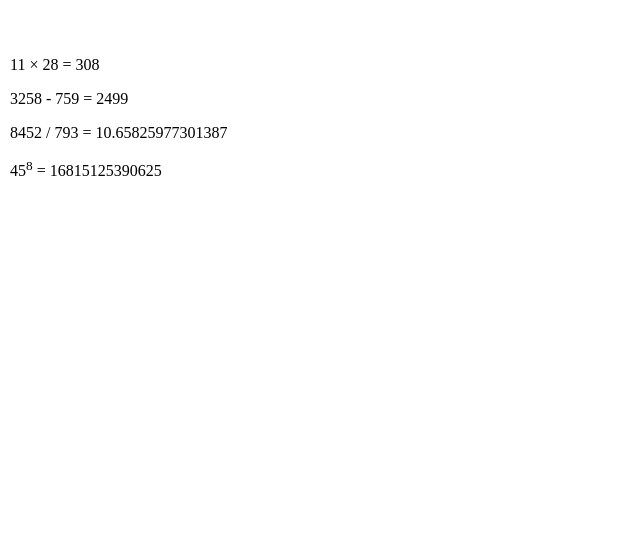
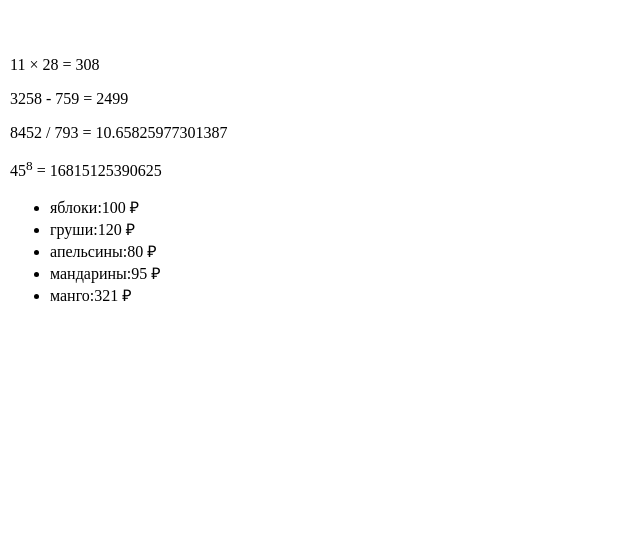
Before and after one commit to lsdamanl/web_labs_2, a Flask app: page /lab2/example in a window 1280 px wide. Shown: the part 61-607 px from the top of the page, without its empty margins (0-640 px from the left). Run offline with Flask 3, Linux system fonts and the light colour scheme.

Commit message:
Цикл в шаблоне

```diff
--- a/app.py
+++ b/app.py
@@ -189,4 +189,11 @@ def example():
     group = 'ФБИ-24'
     number_course = '3 курс'
     number_lab = '2'
-    return render_template('example.html', name=name, group=group, number_course=number_course, number_lab=number_lab)
+    fruits = [
+        {'name' :'яблоки', 'price': 100},
+        {'name' :'груши', 'price': 120},
+        {'name' :'апельсины', 'price': 80},
+        {'name' :'мандарины', 'price': 95},
+        {'name' :'манго', 'price': 321}
+        ]
+    return render_template('example.html', name=name, group=group, number_course=number_course, number_lab=number_lab, fruits=fruits)
--- a/templates/example.html
+++ b/templates/example.html
@@ -22,6 +22,11 @@
         <p>3258 - 759 = {{ 3258 - 759 }}</p>
         <p>8452 / 793 = {{ 8452 / 793 }}</p>
         <p>45<sup>8</sup> = {{ 45**8 }}</p>
+        <ul>
+            {% for f in fruits %}
+            <li>{{ f.name }}:{{ f.price }} &#x20bd;</li>
+            {% endfor %}
+        </ul>
     </main>
 
     <footer>
```
